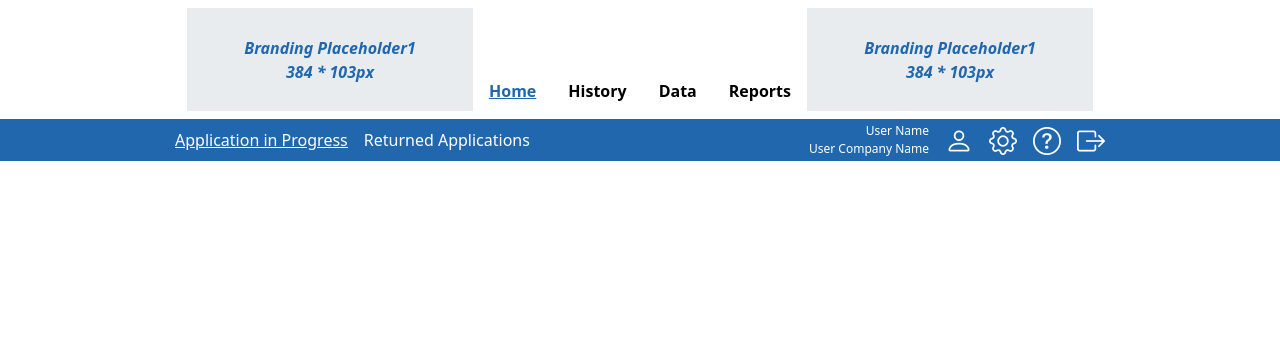
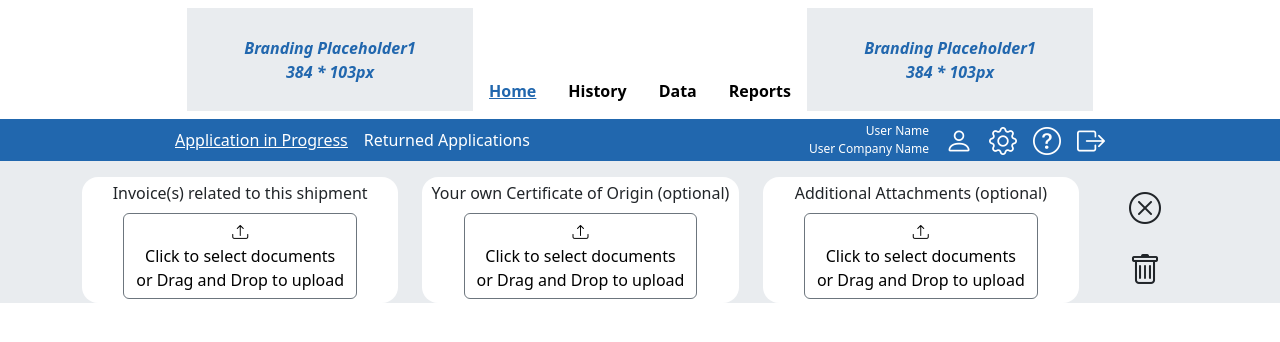
Before and after one commit to felipecrivera/bs-form, a React (Create React App) app: page / in a window 1280 px wide. Shown: the top 342 px of the page. Built offline with nearby package versions, Linux system fonts and the light colour scheme.

Commit message:
added uploaders

```diff
--- a/src/pages/Home/index.js
+++ b/src/pages/Home/index.js
@@ -1,3 +1,58 @@
 export default function Home() {
-  return <></>;
+  return (
+    <div className="bg-body-secondary">
+      <div className="container">
+        <div className="row pt-3">
+          <div className="col-11 row">
+            <div className="col">
+              <div className="p-1 bg-white text-center rounded-4">
+                Invoice(s) related to this shipment
+                <button className="mt-2 btn btn-outline-secondary text-black">
+                  <i className="bi bi-upload"></i>
+                  <br />
+                  Click to select documents
+                  <br /> or Drag and Drop to upload
+                </button>
+              </div>
+            </div>
+            <div className="col">
+              <div className="p-1 bg-white text-center rounded-4">
+                Your own Certificate of Origin (optional)
+                <button className="mt-2 btn btn-outline-secondary text-black">
+                  <i className="bi bi-upload"></i>
+                  <br />
+                  Click to select documents
+                  <br /> or Drag and Drop to upload
+                </button>
+              </div>
+            </div>
+            <div className="col">
+              <div className="p-1 bg-white text-center rounded-4">
+                Additional Attachments (optional)
+                <button className="mt-2 btn btn-outline-secondary text-black">
+                  <i className="bi bi-upload"></i>
+                  <br />
+                  Click to select documents
+                  <br /> or Drag and Drop to upload
+                </button>
+              </div>
+            </div>
+          </div>
+          <div className="col-1 text-end d-flex flex-column align-items-end">
+            <div>
+              <button className="btn">
+                <i className="bi fs-2 bi-x-circle"></i>
+              </button>
+            </div>
+            <div>
+              <button className="btn">
+                <i className="bi fs-2 bi-trash"></i>
+              </button>
+            </div>
+          </div>
+        </div>
+        <div></div>
+      </div>
+    </div>
+  );
 }
```
